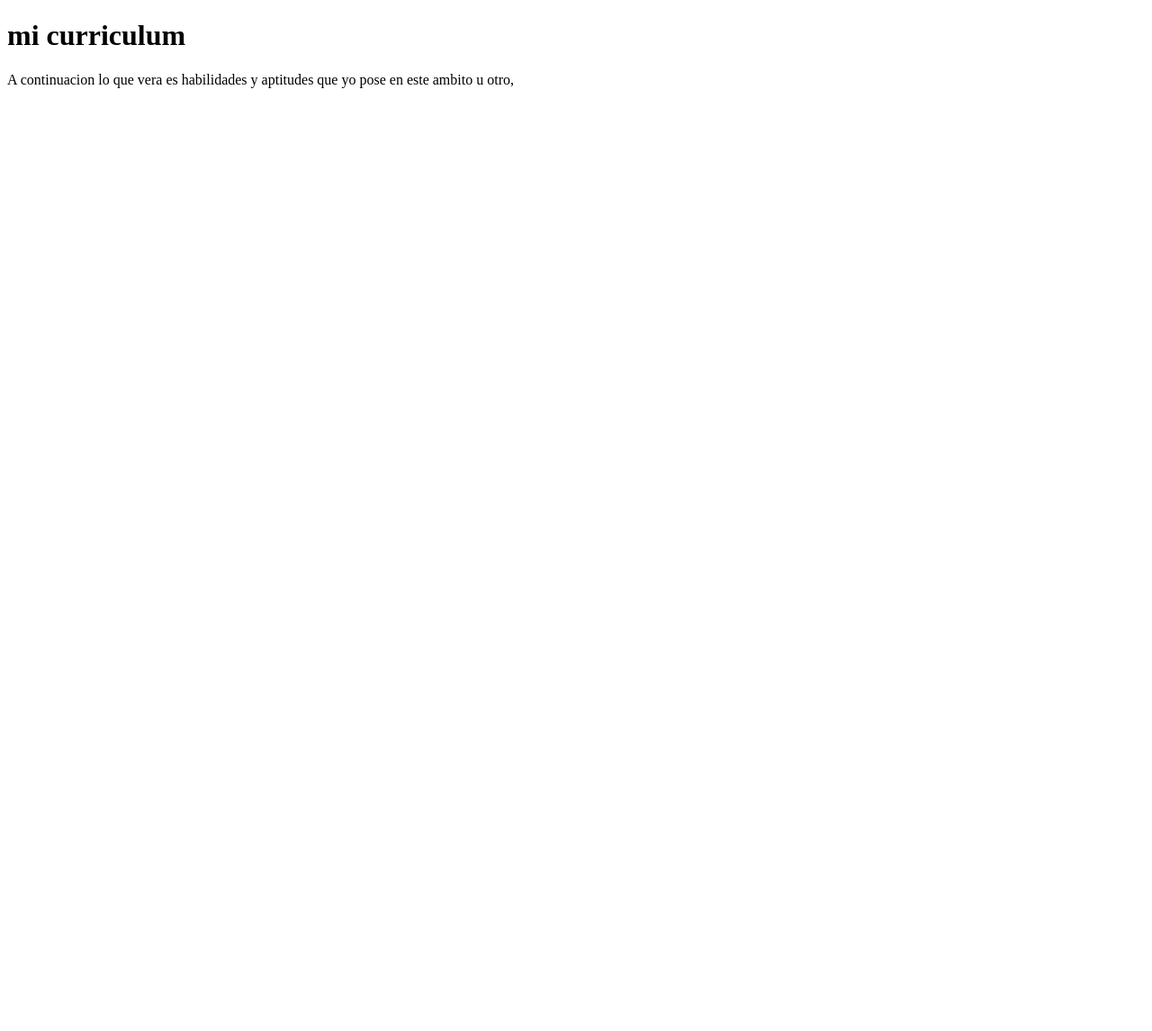
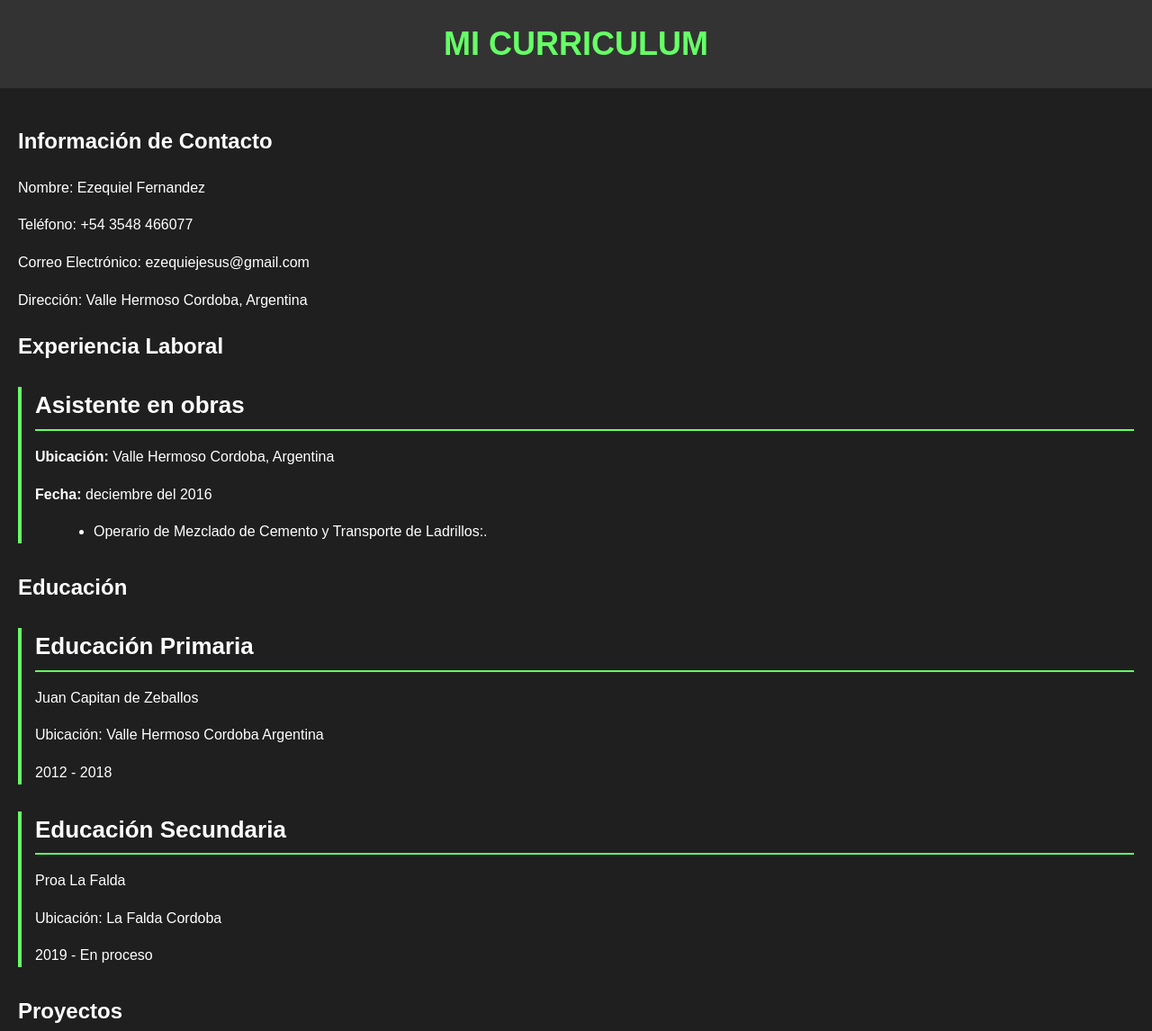
Before and after one commit to Ezequielfernandz/curriculum-de-fvt, a plain HTML site: page index.html in a window 1280 px wide. Shown: the top 1146 px of the page at 90% size. Before the commit the page ends 800 px from the top, so only its background shows below. Drawn offline with Linux system fonts and the light colour scheme.

Commit message:
Mi Curriculum

```diff
--- a/index.html
+++ b/index.html
@@ -1,14 +1,55 @@
 <!DOCTYPE html>
-<html lang="en">
+<html lang="es">
 <head>
-    <meta charset="UTF-8">
-    <meta name="viewport" content="width=device-width, initial-scale=1.0">
-    <title>Mi curriculum</title>
+  <meta charset="UTF-8">
+  <title>Mi Curriculum</title>
+  <link rel="stylesheet" href="style.css">
 </head>
 <body>
-    <h1>mi curriculum</h1>
-    <p>
-    A continuacion lo que vera es habilidades y aptitudes que yo pose en este ambito u otro,
-    </p>
+  <header class="header">
+    <h1 class="titulo">Mi Curriculum</h1>
+  </header>
+
+  <section class="contenido">
+    <h2>Información de Contacto</h2>
+    <p>Nombre: Ezequiel Fernandez</p>
+    <p>Teléfono: +54 3548 466077</p>
+    <p>Correo Electrónico: ezequiejesus@gmail.com</p>
+    <p>Dirección: Valle Hermoso Cordoba, Argentina</p>
+
+    <h2>Experiencia Laboral</h2>
+    <div class="trabajo">
+      <h3>Asistente en obras</h3>
+      <p><strong>Ubicación:</strong> Valle Hermoso Cordoba, Argentina </p>
+      <p><strong>Fecha:</strong> deciembre del 2016</p>
+      <ul>
+        <li>Operario de Mezclado de Cemento y Transporte de Ladrillos:.</li>
+      </ul>
+    </div>
+
+    <h2>Educación</h2>
+    <div class="educacion">
+      <h3>Educación Primaria</h3>
+      <p>Juan Capitan de Zeballos</p>
+      <p>Ubicación: Valle Hermoso Cordoba Argentina</p>
+      <p>2012 - 2018</p>
+    </div>
+
+    <div class="educacion">
+      <h3>Educación Secundaria</h3>
+      <p>Proa La Falda</p>
+      <p>Ubicación: La Falda Cordoba </p>
+      <p>2019 - En proceso</p>
+    </div>
+
+      <h2>Proyectos</h2>
+    <div class="proyecto">
+      <h3>Aplicacion de Bomberos y Arpa laser</h3>
+      <p>La Aplicacion bomberos fue hecha para que los bomberos de la falda pudieran registrar sus emergencias, herramientas y vehiculos.</p>
+      <p>La Arpa laser fue diseñada para la exposicion en una feria, donde medinate el tacto de sensores se emiten notas musicales.</p>
+
+    </div>
+
+  </section>
 </body>
 </html>
--- /dev/null
+++ b/style.css
@@ -0,0 +1,72 @@
+/* Estilos generales */
+body {
+    font-family: 'Arial', sans-serif;
+    margin: 0;
+    padding: 0;
+    background-color: #1f1f1f; /* Color de fondo militar oscuro */
+    color: #FFFFFF; /* Color del texto */
+    line-height: 1.6;
+  }
+
+  .header {
+    background-color: #333333; /* Color de fondo del encabezado */
+    padding: 20px;
+    text-align: center;
+  }
+
+  .titulo {
+    font-size: 36px;
+    margin: 0;
+    color: #66FF66; /* Color del título */
+    text-transform: uppercase;
+  }
+
+  .contenido {
+    padding: 20px;
+  }
+
+  /* Estilos para secciones específicas */
+
+  .trabajo,
+  .proyecto,
+  .educacion {
+    margin-bottom: 30px;
+    border-left: 4px solid #66FF66; /* Línea vertical lateral */
+    padding-left: 15px;
+  }
+
+  .trabajo h3,
+  .proyecto h3,
+  .educacion h3 {
+    font-size: 26px;
+    margin-bottom: 10px;
+    border-bottom: 2px solid #66FF66; /* Línea inferior */
+    padding-bottom: 5px;
+  }
+
+  .trabajo p,
+  .proyecto p,
+  .educacion p {
+    margin-bottom: 8px;
+  }
+
+  .trabajo ul,
+  .proyecto ul {
+    margin-left: 25px;
+    list-style-type: disc; /* Estilo de viñetas para listas */
+  }
+
+  .trabajo ul li,
+  .proyecto ul li {
+    margin-bottom: 5px;
+  }
+
+  /* Enlaces */
+  a {
+    color: #66FF66; /* Color de los enlaces */
+    text-decoration: none;
+  }
+
+  a:hover {
+    text-decoration: underline;
+  }
```
